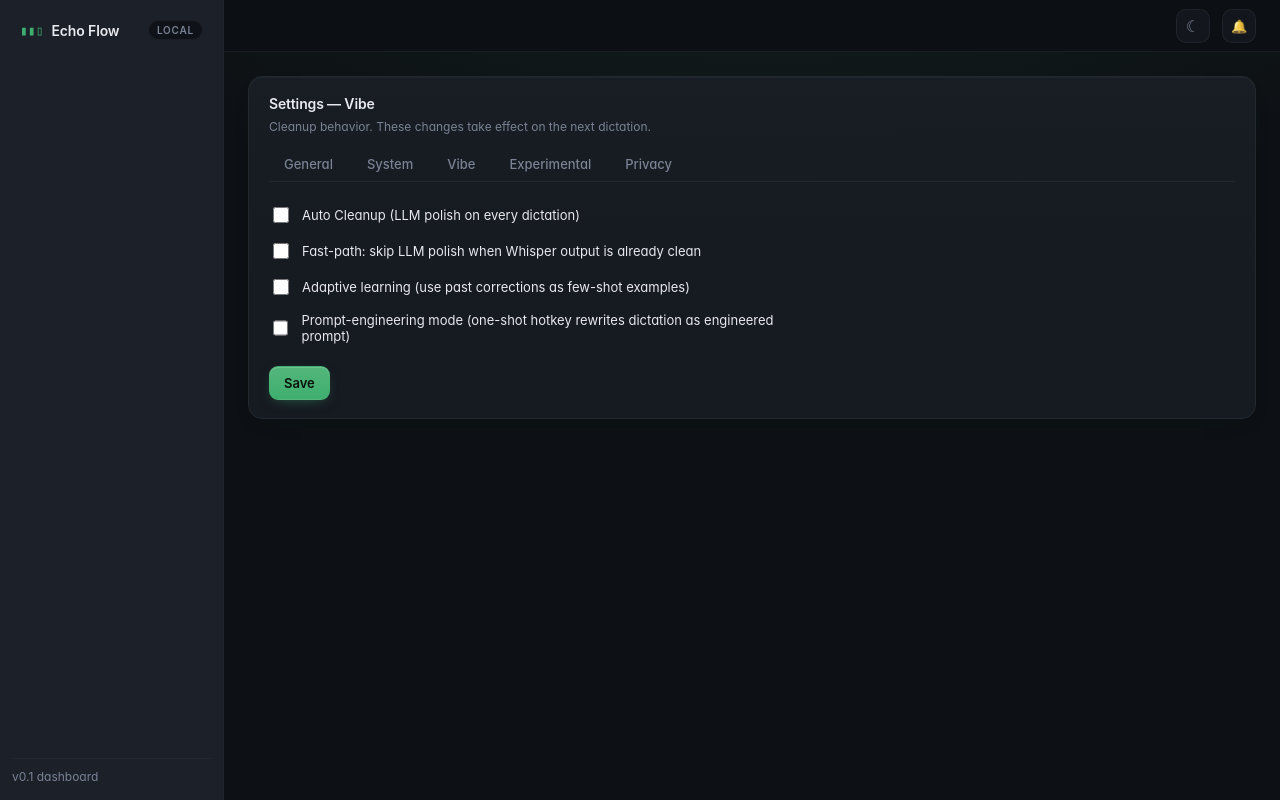
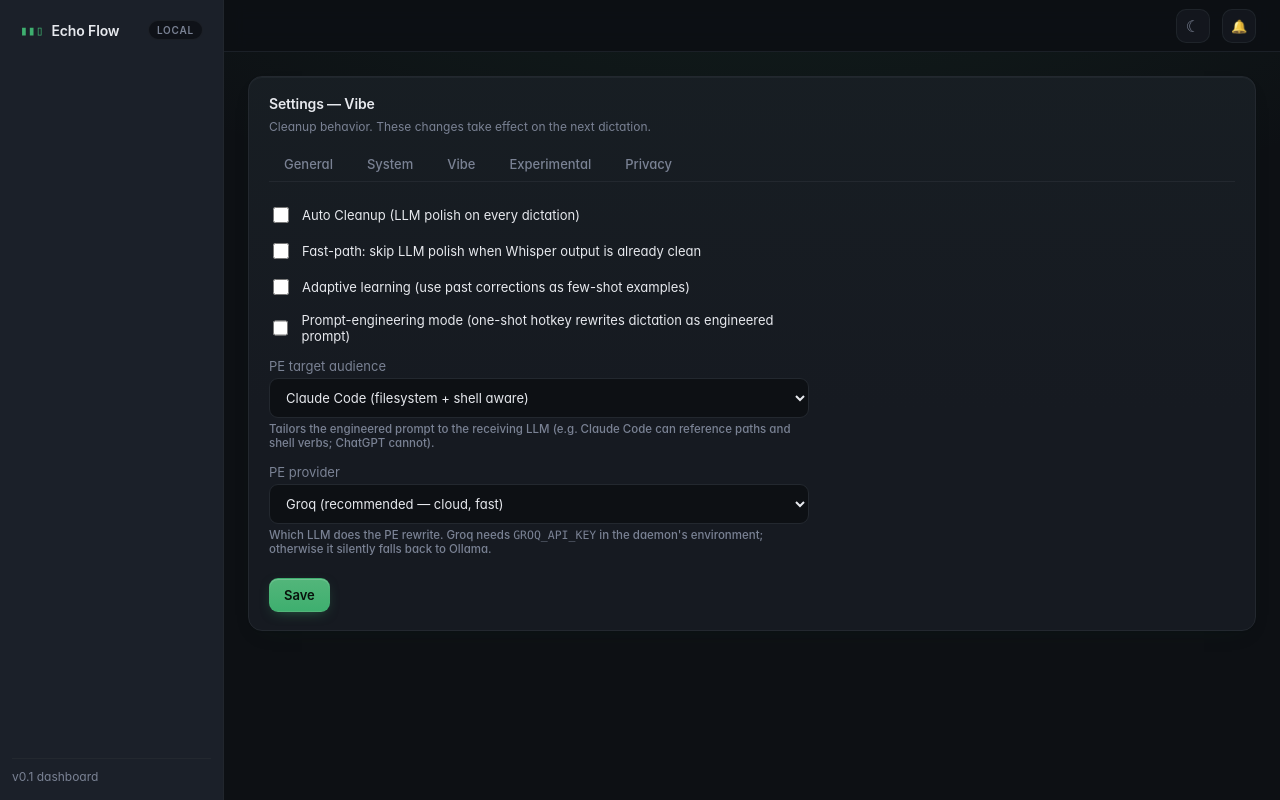
Before and after one commit to JOhnsonKC201/Echo_FLOW, a Python web app: template src/dashboard/templates/settings/vibe.html in a window 1280 px wide. Run offline with Jinja, Linux system fonts and the light colour scheme; the template is opened without the code that fills it, so the values that code supplies are empty.

Commit message:
feat(pe): expose audience + provider in Vibe settings UI
The Prompt-Engineering pipeline already read audience + provider live
from config on every dictation, but the dashboard had no UI control,
so users were locked to whatever shipped in config.yaml (claude-code).
Switching to ChatGPT-style or generic framing required hand-editing
YAML and restarting the daemon.

Vibe Settings now exposes two dropdowns:
- PE target audience: claude-code | chatgpt | generic
- PE provider:        groq | ollama | anthropic

Validated against allow-lists in the POST handler. reload_config()
also refreshes self._pe_cfg so the tray PE toggle stays in sync with
the latest saved values. Changes take effect on the very next dictation.

Co-Authored-By: Claude Opus 4.7 (1M context) <noreply@anthropic.com>

```diff
--- a/src/dashboard/templates/settings/vibe.html
+++ b/src/dashboard/templates/settings/vibe.html
@@ -23,6 +23,27 @@
         <input type="checkbox" name="prompt_engineering_enabled" value="1" {% if values.prompt_engineering_enabled %}checked{% endif %}>
         <span>Prompt-engineering mode (one-shot hotkey rewrites dictation as engineered prompt)</span>
       </label>
+
+      <label>
+        <span>PE target audience</span>
+        <select name="prompt_engineering_audience">
+          <option value="claude-code" {% if values.prompt_engineering_audience == 'claude-code' %}selected{% endif %}>Claude Code (filesystem + shell aware)</option>
+          <option value="chatgpt"     {% if values.prompt_engineering_audience == 'chatgpt'     %}selected{% endif %}>ChatGPT / general chat</option>
+          <option value="generic"     {% if values.prompt_engineering_audience == 'generic'     %}selected{% endif %}>Generic — no framing</option>
+        </select>
+        <div class="muted small">Tailors the engineered prompt to the receiving LLM (e.g. Claude Code can reference paths and shell verbs; ChatGPT cannot).</div>
+      </label>
+
+      <label>
+        <span>PE provider</span>
+        <select name="prompt_engineering_provider">
+          <option value="groq"      {% if values.prompt_engineering_provider == 'groq'      %}selected{% endif %}>Groq (recommended — cloud, fast)</option>
+          <option value="ollama"    {% if values.prompt_engineering_provider == 'ollama'    %}selected{% endif %}>Ollama (local)</option>
+          <option value="anthropic" {% if values.prompt_engineering_provider == 'anthropic' %}selected{% endif %}>Anthropic</option>
+        </select>
+        <div class="muted small">Which LLM does the PE rewrite. Groq needs <code>GROQ_API_KEY</code> in the daemon's environment; otherwise it silently falls back to Ollama.</div>
+      </label>
+
       <div class="actions">
         <button type="submit" class="btn primary">Save</button>
       </div>
--- a/src/main.py
+++ b/src/main.py
@@ -398,6 +398,7 @@ class App:
                     "reload_config: initial_prompt refreshed with %d terms",
                     len(vocab[:80]),
                 )
+            self._pe_cfg = self.cfg.get("prompt_engineering", {"enabled": False})
         except Exception as e:
             _log.warning("reload_config failed: %s", e)
 
```
Also changed, not shown: src/dashboard/settings_routes.py (+13 -1 lines).
